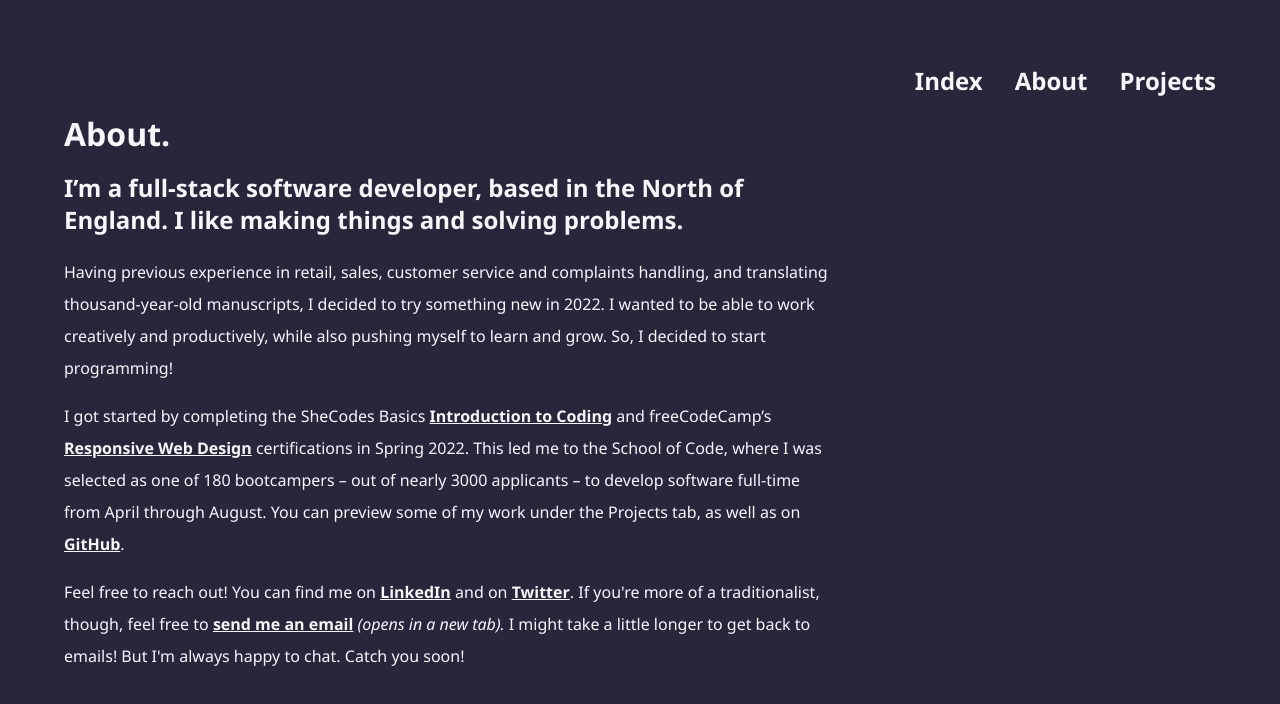
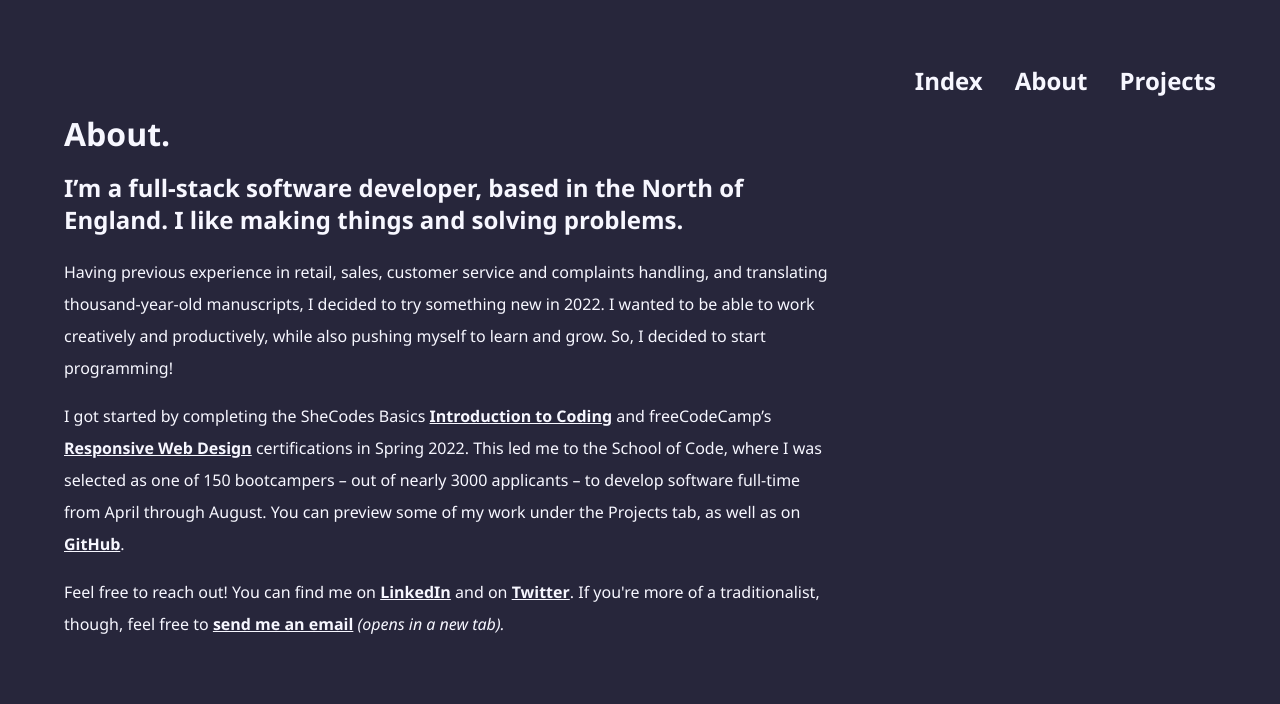
Before and after one commit to madisonlowe/madisonlowe.github.io, a Next.js app: page /about in a window 1280 px wide. Shown: the top 704 px of the page. Built offline with nearby package versions, Linux system fonts and the light colour scheme.

Commit message:
Edited about.

```diff
--- a/pages/about.js
+++ b/pages/about.js
@@ -48,7 +48,7 @@ const About = () => (
               Responsive Web Design
             </a>{" "}
             certifications in Spring 2022. This led me to the School of Code,
-            where I was selected as one of 180 bootcampers – out of nearly 3000
+            where I was selected as one of 150 bootcampers – out of nearly 3000
             applicants – to develop software full-time from April through
             August. You can preview some of my work under the Projects tab, as
             well as on{" "}
@@ -59,7 +59,7 @@ const About = () => (
             >
               GitHub
             </a>
-            .{" "}
+            .
           </p>
           <p>
             Feel free to reach out! You can find me on{" "}
@@ -86,8 +86,7 @@ const About = () => (
             >
               send me an email
             </a>{" "}
-            <em>(opens in a new tab).</em> I might take a little longer to get
-            back to emails! But I'm always happy to chat. Catch you soon!
+            <em>(opens in a new tab).</em>
           </p>
         </section>
       </main>
```
